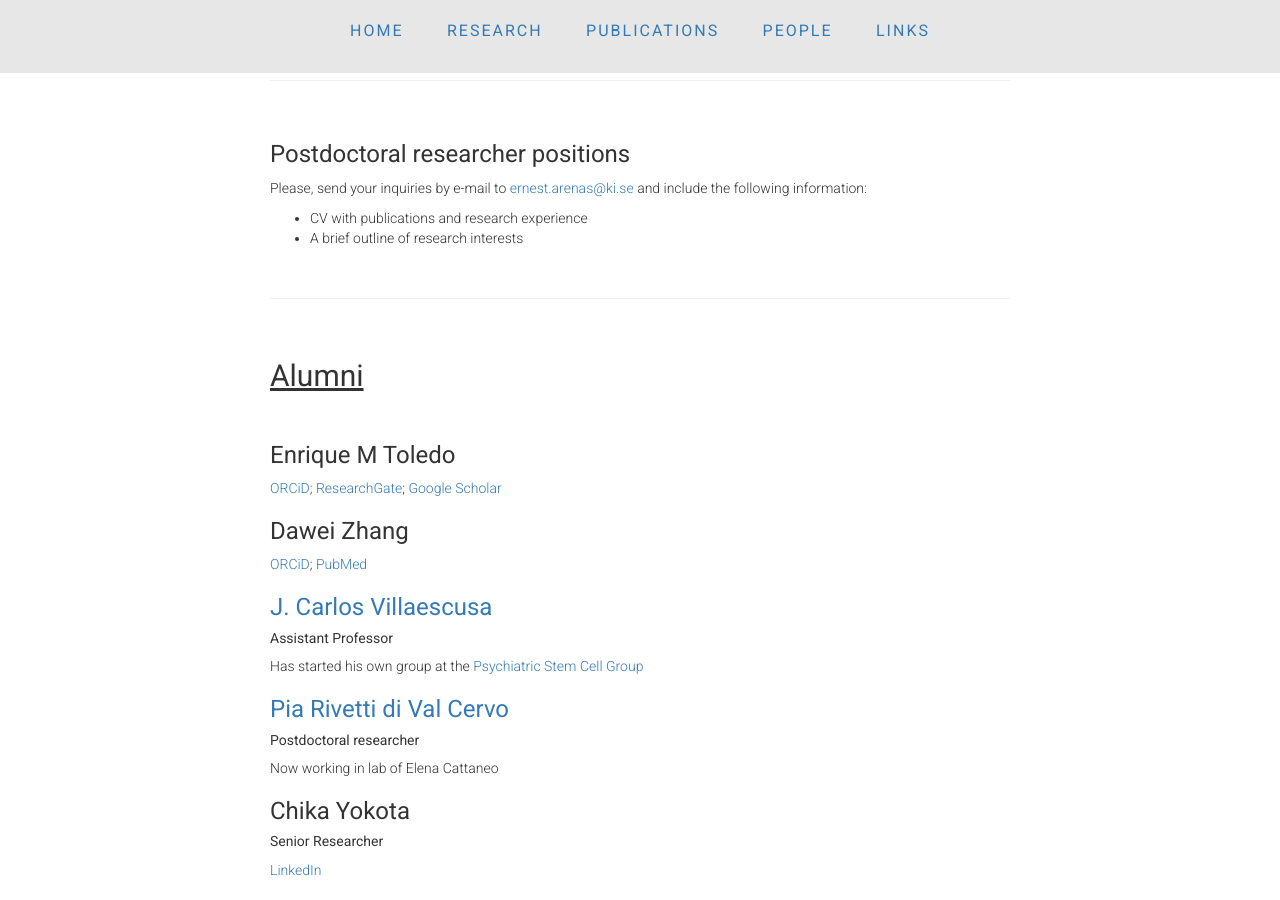
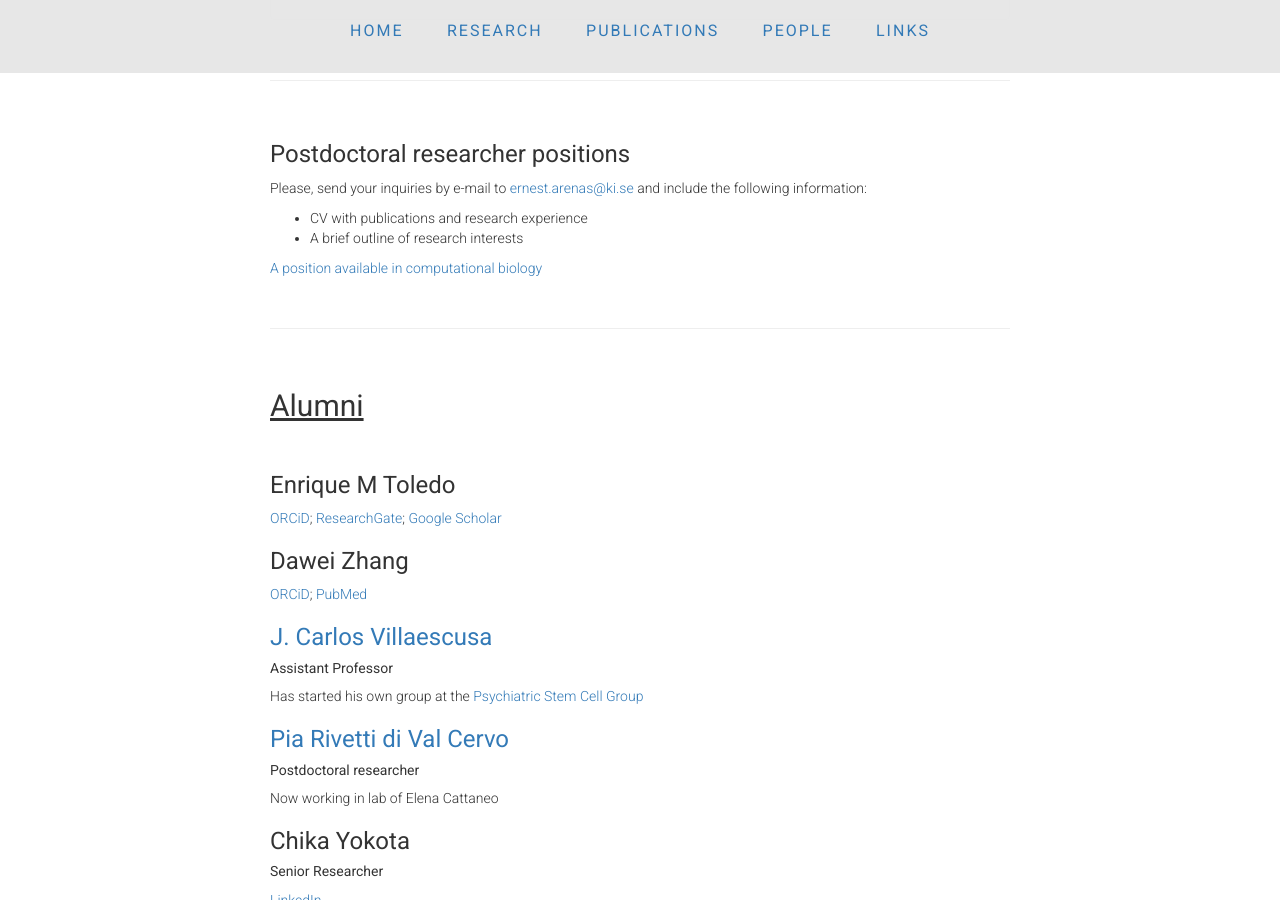
Before and after one commit to ArenasLab/arenaslab.github.io, a Jekyll site: the page people/index.html, which Jekyll copies as it is, in a window 1280 px wide and 900 px high, scrolled down 2014 px. Built offline with Jekyll 4.4.1, drawn with Linux system fonts in a browser that asks for light colours.

Commit message:
Update index.html

```diff
--- a/people/index.html
+++ b/people/index.html
@@ -205,6 +205,7 @@
       <li>CV with publications and research experience</li>
       <li>A brief outline of research interests</li>
     </ul>
+	<p><a href="https://ki.mynetworkglobal.com/en/what:job/jobID:196461/type:job/where:4/apply:1">A position available in computational biology</a></p>
     <p>&nbsp;<p>
 <hr>
   <p>&nbsp;<p>
```
